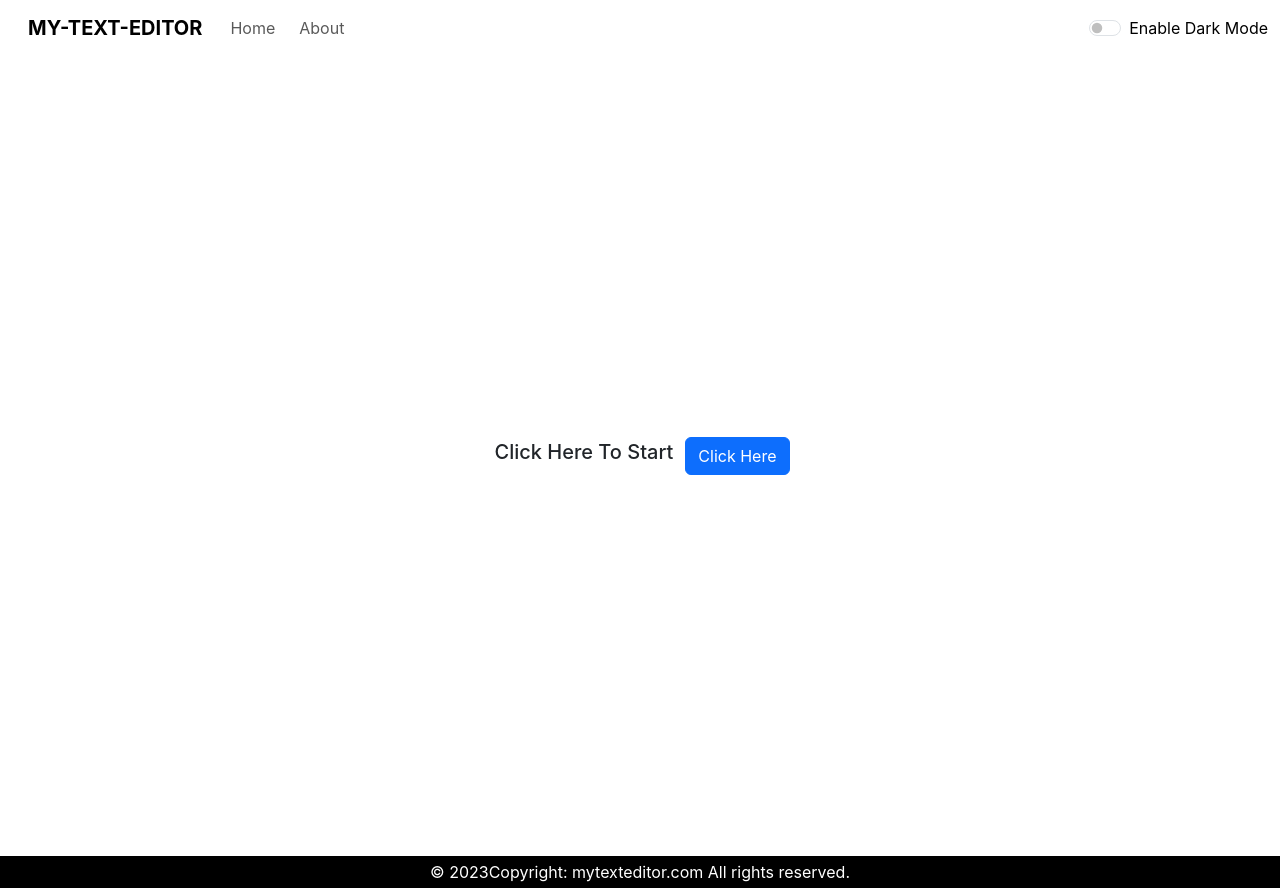
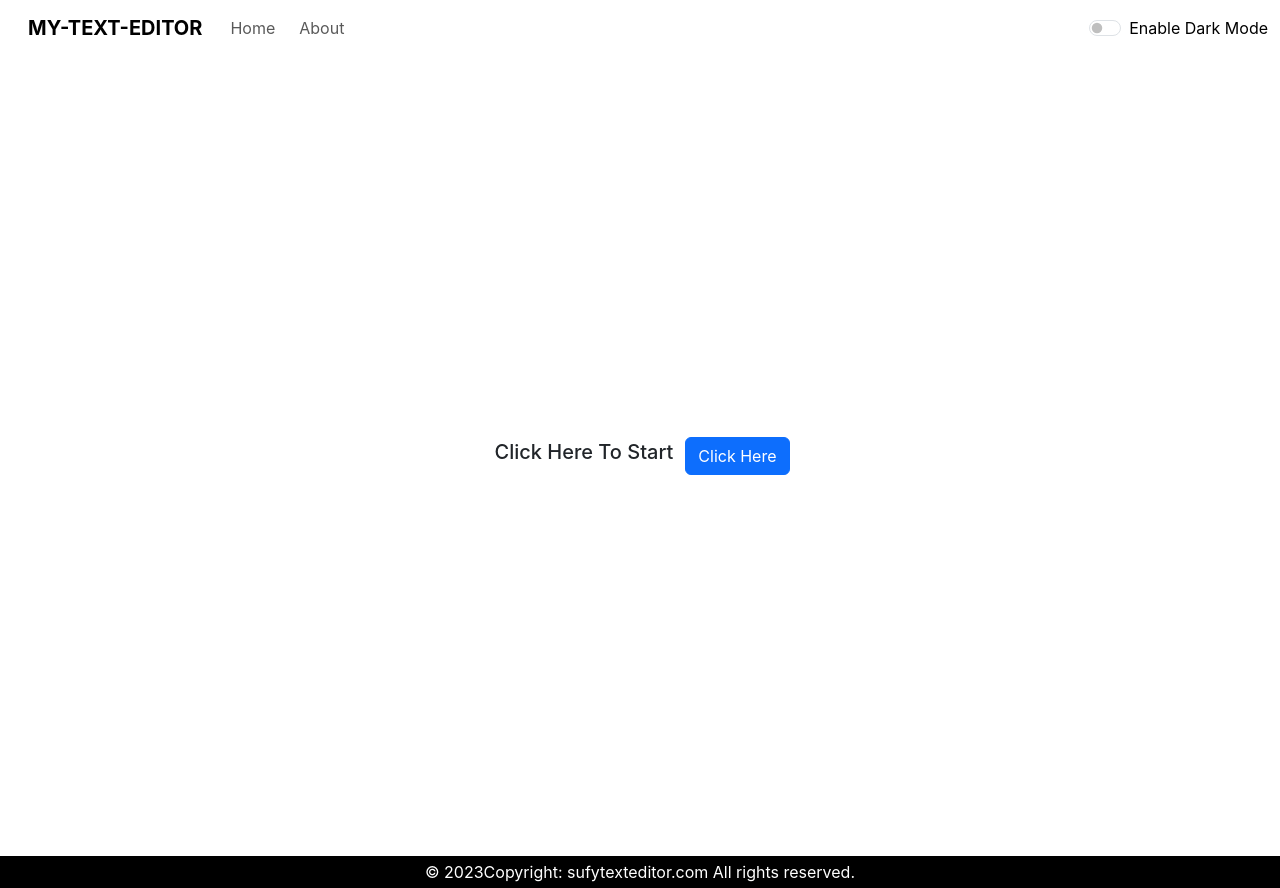
Before and after one commit to sufiyan976/MyTextEditor, a React (Create React App) app: page /home in a window 1280 px wide. Built offline with nearby package versions, Linux system fonts and the light colour scheme.

Commit message:
commit 10

```diff
--- a/src/components/Footer.js
+++ b/src/components/Footer.js
@@ -15,7 +15,7 @@ export default function Footer(props) {
   {/* <!-- Copyright --> */}
   <div className="text-center p-1 bg-"  >
     © 2023Copyright:
-    <Link className=""style={{color:props.style.color==='black'?'white':'black',textDecoration: 'none'}} > mytexteditor.com All rights reserved.</Link>
+    <Link className=""style={{color:props.style.color==='black'?'white':'black',textDecoration: 'none'}} > sufytexteditor.com All rights reserved.</Link>
   </div>
   {/* <!-- Copyright --> */}
 </footer>
```
